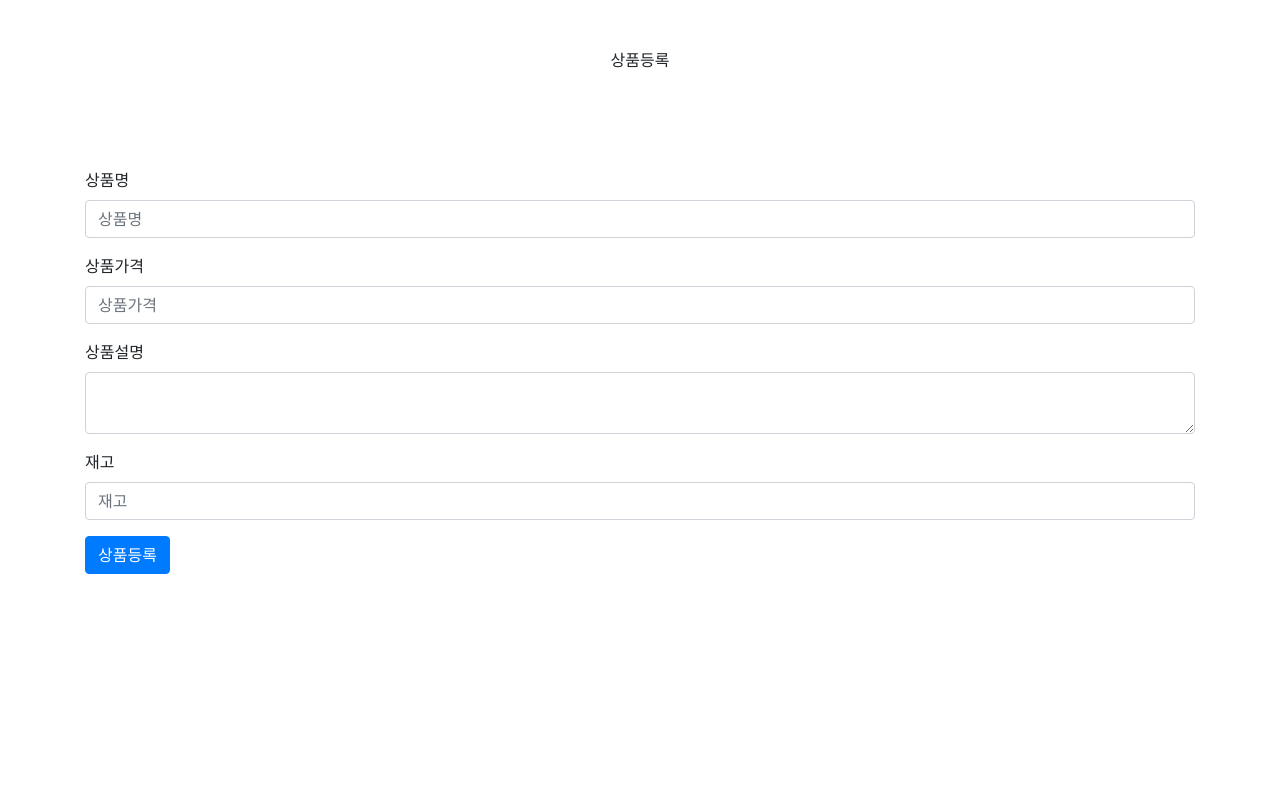
After one commit to khs50851/git-djangprac2, a Django app: page /product/create/ in a window 1280 px wide. The commit adds this page. Run offline with Django 3.2, Linux system fonts and the light colour scheme.

Commit message:
상품 등록!

```diff
--- a/djangprac2/djangprac2/settings.py
+++ b/djangprac2/djangprac2/settings.py
@@ -37,6 +37,7 @@ INSTALLED_APPS = [
     'django.contrib.sessions',
     'django.contrib.messages',
     'django.contrib.staticfiles',
+    'django.contrib.humanize',
     'suser',
     'sproduct',
     'sorder'
--- a/djangprac2/djangprac2/urls.py
+++ b/djangprac2/djangprac2/urls.py
@@ -16,9 +16,13 @@ Including another URLconf
 from django.contrib import admin
 from django.urls import path
 from suser.views import index, RegisterView, LoginView
+from sproduct.views import ProductList, ProductCreate
 urlpatterns = [
     path('admin/', admin.site.urls),
     path('', index),
     path('register/', RegisterView.as_view()),
-    path('login/', LoginView.as_view())
+    path('login/', LoginView.as_view()),
+    path('product/', ProductList.as_view()),
+    path('product/create/', ProductCreate.as_view()),
+
 ]
--- /dev/null
+++ b/djangprac2/sproduct/forms.py
@@ -0,0 +1,41 @@
+from django import forms
+from .models import Sproduct
+
+
+class RegisterForm(forms.Form):
+    name = forms.CharField(
+        error_messages={
+            'required': '상품명을 입력하세요'
+        }, max_length=64, label='상품명'
+    )
+    price = forms.IntegerField(
+        error_messages={
+            'required': '상품가격을 입력하세요'
+        }, label='상품가격'
+    )
+    description = forms.CharField(
+        error_messages={
+            'required': '상품설명을 입력하세요'
+        }, label='상품설명'
+    )
+    stock = forms.IntegerField(
+        error_messages={
+            'required': '재고를 입력하세요'
+        }, label='재고'
+    )
+
+    def clean(self):
+        cleaned_data = super().clean()
+        name = cleaned_data.get('name')
+        price = cleaned_data.get('price')
+        description = cleaned_data.get('description')
+        stock = cleaned_data.get('stock')
+
+        if name and price and description and stock:
+            product = Sproduct(
+                name=name,
+                price=price,
+                description=description,
+                stock=stock
+            )
+            product.save()
--- /dev/null
+++ b/djangprac2/sproduct/templates/base.html
@@ -0,0 +1,17 @@
+<html>
+    <head>
+        <meta charset="utf-8">
+        <meta name="viewport" content = "width=device-width, initial-scale=1"/>
+        <link rel="stylesheet" href="https://cdn.jsdelivr.net/npm/bootstrap@4.5.3/dist/css/bootstrap.min.css" integrity="sha384-TX8t27EcRE3e/ihU7zmQxVncDAy5uIKz4rEkgIXeMed4M0jlfIDPvg6uqKI2xXr2" crossorigin="anonymous">
+        <script src="https://code.jquery.com/jquery-3.5.1.slim.min.js" integrity="sha384-DfXdz2htPH0lsSSs5nCTpuj/zy4C+OGpamoFVy38MVBnE+IbbVYUew+OrCXaRkfj" crossorigin="anonymous"></script>
+        <script src="https://cdn.jsdelivr.net/npm/bootstrap@4.5.3/dist/js/bootstrap.bundle.min.js" integrity="sha384-ho+j7jyWK8fNQe+A12Hb8AhRq26LrZ/JpcUGGOn+Y7RsweNrtN/tE3MoK7ZeZDyx" crossorigin="anonymous"></script>
+
+
+    </head>
+    <body>
+        <div class="container">
+            {% block contents %}
+            {% endblock %}
+        </div>
+    </body>
+</html>
--- /dev/null
+++ b/djangprac2/sproduct/templates/register_product.html
@@ -0,0 +1,39 @@
+{% extends "base.html" %}
+{% load humanize %} <!-- 여러 필터를 사용 가능 settings에 활성화해야함-->
+{% block contents %}
+<div class="row mt-5">
+    <div class="col-12 text-center">
+        상품등록
+    </div>
+</div>
+<div class="row mt-5">
+    <div class="col-12">
+        {{error}}
+    </div>
+</div>
+<div class="row mt-5">
+    <div class="col-12">
+        <form method="POST" action=".">
+            {% csrf_token %}
+            {% for field in form %}
+            <div class="form-group">
+                <label for = "{{field.id_for_label}}">{{field.label}}</label>
+                {% ifequal field.name 'description' %}
+                <textarea class="form-control" name="{{field.name}}" id="field.id_for_label"></textarea>
+                {% else %}
+                <input type="{{field.field.widget.input_type}}" class="form-control" id="{{field.id_for_label}}" placeholder="{{field.label}}" name="{{field.name}}"/>
+                {% endifequal %}
+            </div>
+            {% if field.errors %}
+            <span style="color:red">{{field.errors}}</span>
+            {% endif %}
+            {% endfor %}
+            <button type="submit" class="btn btn-primary">상품등록</button>
+        </form>
+    </div>
+</div>
+
+
+
+<!--object_list 이렇게 쿼리셋 형태로 출력 -->
+{% endblock %}
--- a/djangprac2/sproduct/views.py
+++ b/djangprac2/sproduct/views.py
@@ -1,4 +1,18 @@
 from django.shortcuts import render
 from django.views.generic import ListView
+from django.views.generic.edit import FormView
 from .models import Sproduct
+from .forms import RegisterForm
 # Create your views here.
+
+
+class ProductList(ListView):
+    model = Sproduct
+    template_name = 'product.html'
+    context_object_name = 'product_list'  # object_list 이걸 바꾸는거
+
+
+class ProductCreate(FormView):
+    template_name = 'register_product.html'
+    form_class = RegisterForm
+    success_url = '/product/'
--- a/djangprac2/suser/templates/login.html
+++ b/djangprac2/suser/templates/login.html
@@ -16,7 +16,7 @@
             {% csrf_token %}
             {% for field in form %}
             <div class="form-group">
-                <label for = "{{field.id_for_label}}"></label>
+                <label for = "{{field.id_for_label}}">{{field.label}}</label>
                 <input type="{{field.field.widget.input_type}}" class="form-control" id="{{field.id_for_label}}" placeholder="{{field.label}}" name="{{field.name}}"/>
             </div>
             {% if field.errors %}
```
Also changed, not shown: djangprac2/sproduct/templates/product.html (added, +33 -0 lines), djangprac2/db.sqlite3.
